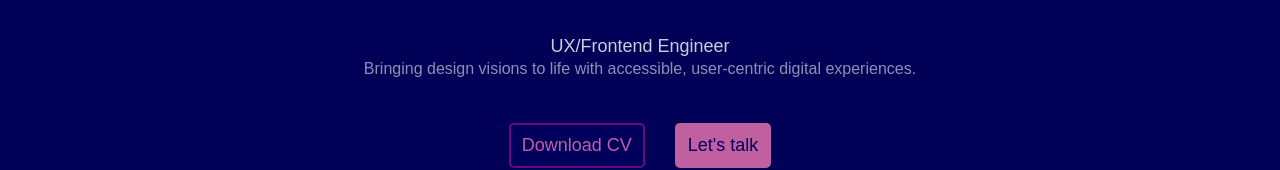
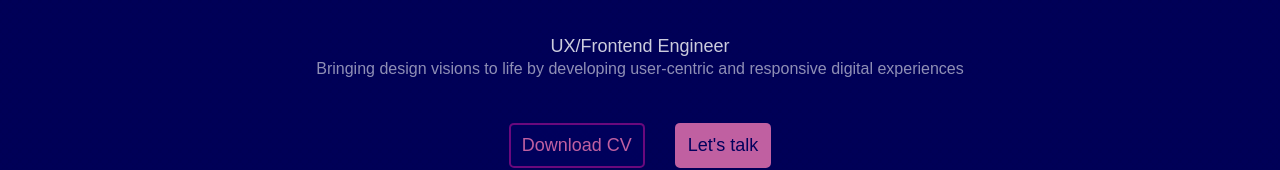
Before and after one commit to Anna02F/My-portfolio-website, a React (Create React App) app: page / in a window 1280 px wide. Shown: the part 369-539 px from the top of the page. Built offline with nearby package versions, Linux system fonts and the light colour scheme.

Commit message:
Update CV and subtitle

```diff
--- a/src/components/header/CTALinks.jsx
+++ b/src/components/header/CTALinks.jsx
@@ -1,6 +1,6 @@
 import React from "react";
 
-import CV from "../../assets/Anna_Aghajanyan_CV_Frontend_Developer.pdf";
+import CV from "../../assets/Anna_Aghajanyan_Resume_Frontend_Engineer.pdf";
 
 const CTALinks = () => {
   return (
--- a/src/components/header/Header.jsx
+++ b/src/components/header/Header.jsx
@@ -88,8 +88,8 @@ const Header = () => {
           <div ref={thirdHeading}>
             <h4 ref={thirdHeading}>UX/Frontend Engineer</h4>
             <h5>
-              Bringing design visions to life with accessible, user-centric
-              digital experiences.
+              Bringing design visions to life by developing user-centric and
+              responsive digital experiences
             </h5>
           </div>
         </div>
```
Also changed, not shown: 1 other file (tests, documents, lock files or other folders). Lines whose indentation alone changed are shown as unchanged.
